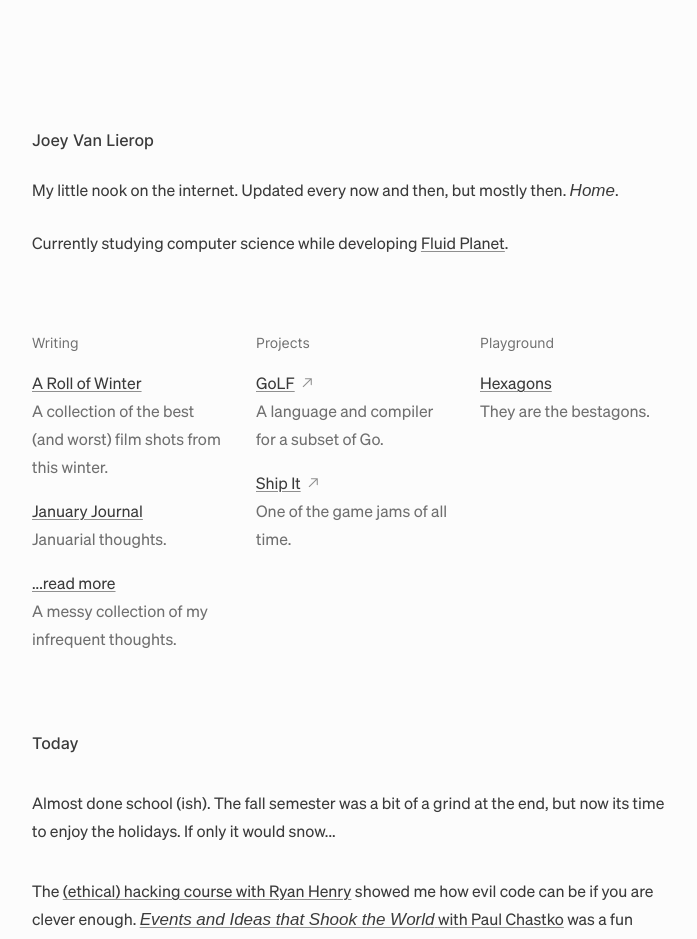
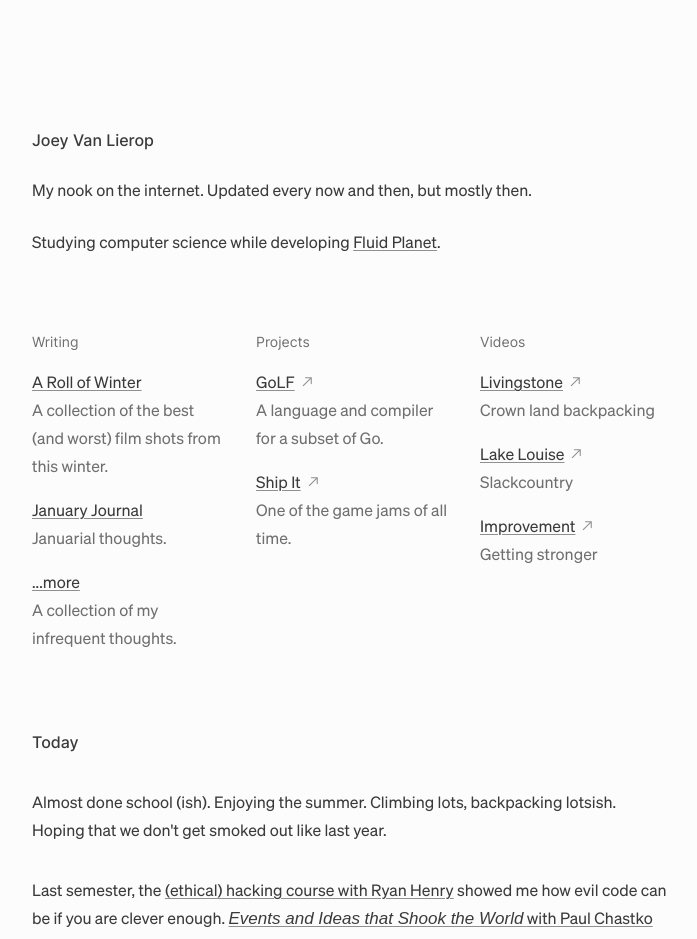
Before and after one commit to joeyvanlierop/joey, a Next.js app: page / in a window 1280 px wide. Shown: the top 939 px of the page, without its empty margins (280-977 px from the left). Built offline with nearby package versions, Linux system fonts and the light colour scheme; a web font is replaced by a local one.

Commit message:
Decringe the home page

```diff
--- a/app/page.tsx
+++ b/app/page.tsx
@@ -8,12 +8,12 @@ import { Metadata } from "next";
 export const metadata: Metadata = {
   title: "Joey Van Lierop",
   description:
-    "My little nook on the internet. Updated every now and then, but mostly then.",
+    "My nook on the internet. Updated every now and then, but mostly then.",
   metadataBase: new URL(getUrl()),
   openGraph: {
     title: "Joey Van Lierop",
     description:
-      "My little nook on the internet. Updated every now and then, but mostly then.",
+      "My nook on the internet. Updated every now and then, but mostly then.",
     url: "https://joeyvanlierop.com",
     type: "website",
     images: "/og.png",
@@ -30,16 +30,12 @@ export default async function Home() {
             <h1 className="font-medium leading-6">Joey Van Lierop</h1>
 
             <p className="animate-enter animate-delay-[120ms]">
-              My little nook on the internet. Updated every now and then, but
-              mostly then.{" "}
-              <Nook popup="🏠">
-                <em className="fancy">Home</em>
-              </Nook>
-              .
+              My nook on the internet. Updated every now and then, but
+              mostly then.
             </p>
 
             <p className="mb-8 animate-enter animate-delay-[240ms]">
-              Currently studying computer science while developing{" "}
+              Studying computer science while developing{" "}
               <a
                 href="https://cesium.com/blog/2023/08/31/fluid-planet-immerses-young-students-in-the-outdoors/"
                 target="_blank"
@@ -58,8 +54,8 @@ export default async function Home() {
 
               {/* TODO: Make the dots jump */}
               <Showoff
-                title="...read more"
-                description={"A messy collection of my infrequent thoughts."}
+                title="...more"
+                description={"A collection of my infrequent thoughts."}
                 href={"/writing/"}
               />
             </ShowoffSection>
@@ -77,11 +73,24 @@ export default async function Home() {
                 external
               />
             </ShowoffSection>
-            <ShowoffSection title="Playground">
+            <ShowoffSection title="Videos">
               <Showoff
-                title="Hexagons"
-                description={"They are the bestagons."}
-                href={"/hexagons"}
+                title="Livingstone"
+                description={"Crown land backpacking"}
+                href={"https://youtu.be/RYQblWW2RpE?si=8McPFI4buanr57HW"}
+                external
+              />
+              <Showoff
+                title="Lake Louise"
+                description={"Slackcountry"}
+                href={"https://youtu.be/mALdgkO1vtQ?si=B01csEgAR5vvg-RB"}
+                external
+              />
+              <Showoff
+                title="Improvement"
+                description={"Getting stronger"}
+                href={"https://youtu.be/66ND2IStaTI?si=2Xgp9YKyNLJER4z6"}
+                external
               />
             </ShowoffSection>
           </section>
@@ -93,13 +102,11 @@ export default async function Home() {
             </h2>
 
             <p className="animate-enter animate-delay-[600ms]">
-              Almost done school (ish). The fall semester was a bit of a grind
-              at the end, but now its time to enjoy the holidays. If only it
-              would snow...
+              Almost done school (ish). Enjoying the summer. Climbing lots, backpacking lotsish. Hoping that we don't get smoked out like last year.
             </p>
 
             <p className="animate-enter animate-delay-[600ms]">
-              The{" "}
+              Last semester, the{" "}
               <a
                 target="_blank"
                 href="https://web.archive.org/web/20220929210033/https://contacts.ucalgary.ca/info/cpsc/courses/w19/CPSC525"
```
